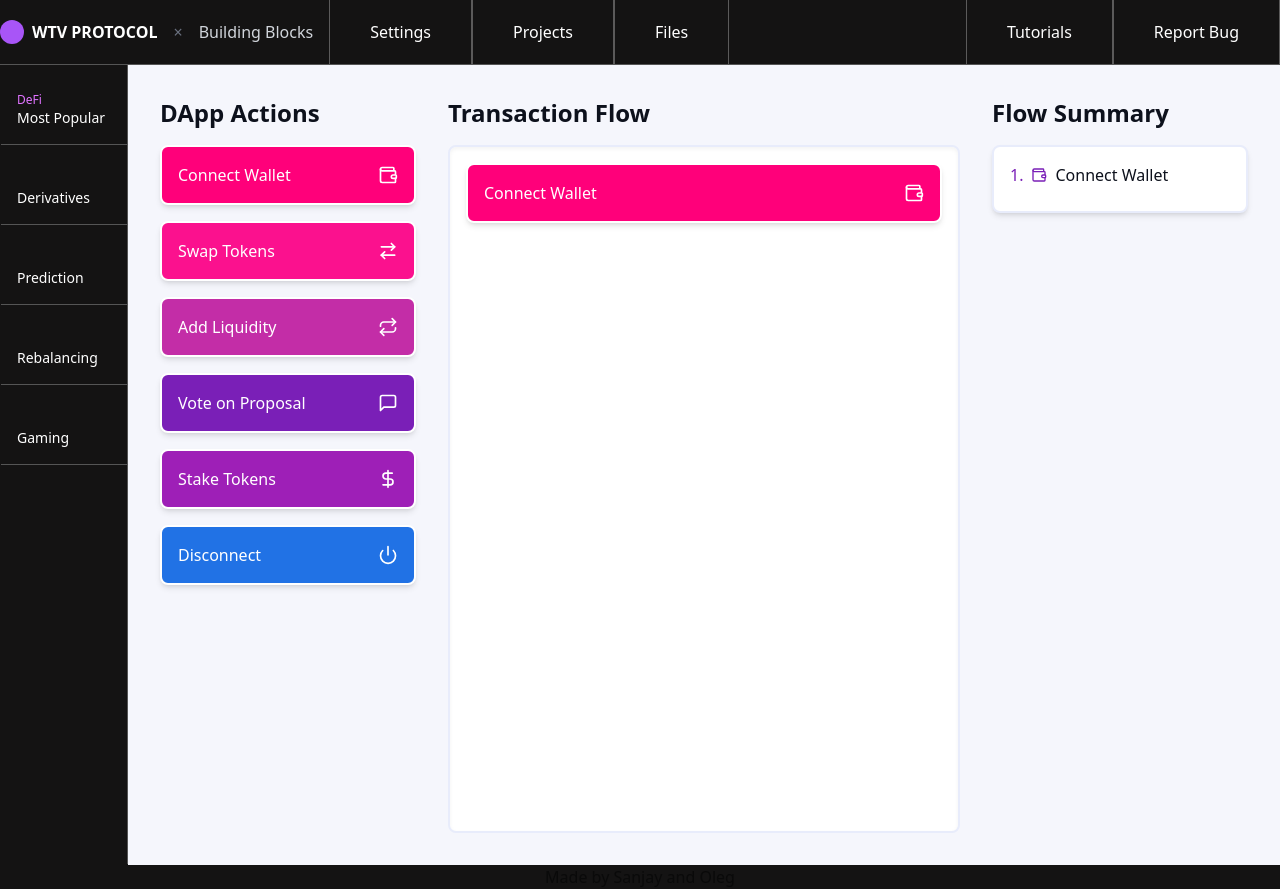
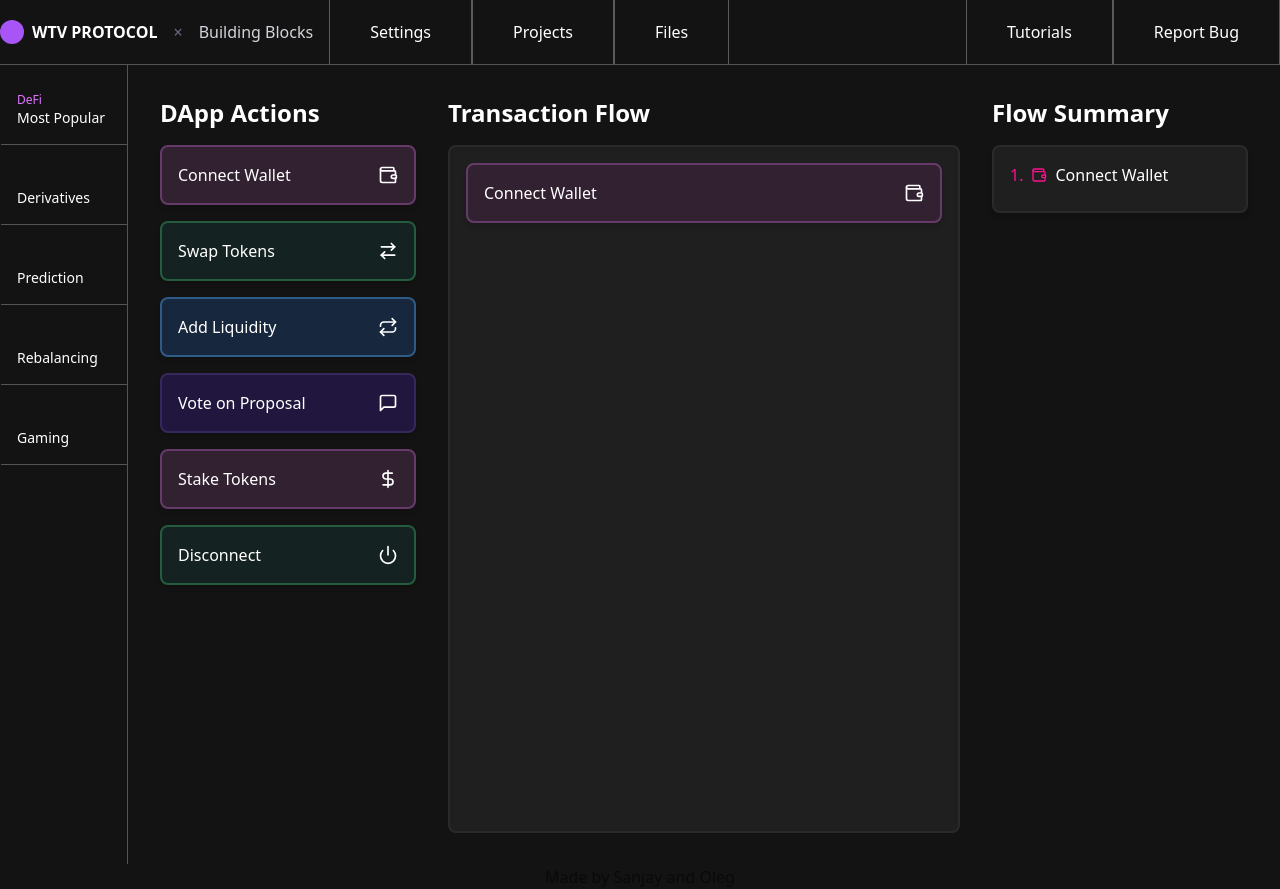
Before and after one commit to sanjayamirthraj/blockbuild, a Next.js app: page / in a window 1280 px wide. Both pictures are taken after a click on the button "Connect Wallet". Built offline with nearby package versions, Linux system fonts and the light colour scheme.

Commit message:
added better block colours

```diff
--- a/components/web3-blocks.tsx
+++ b/components/web3-blocks.tsx
@@ -13,12 +13,12 @@ import {
 
 // Define the block types with Web3/crypto content, colors, and icons
 const blockTypes = [
-  { id: 'start', content: 'Connect Wallet', color: 'bg-[#FF007A]', icon: Wallet },
-  { id: 'swap', content: 'Swap Tokens', color: 'bg-[#FB118E]', icon: ArrowRightLeft },
-  { id: 'liquidity', content: 'Add Liquidity', color: 'bg-[#C32DA7]', icon: Repeat },
-  { id: 'governance', content: 'Vote on Proposal', color: 'bg-[#7A1FB7]', icon: MessageSquare },
-  { id: 'stake', content: 'Stake Tokens', color: 'bg-[#9E1FB7]', icon: DollarSign },
-  { id: 'end', content: 'Disconnect', color: 'bg-[#2172E5]', icon: Power },
+  { id: 'start', content: 'Connect Wallet', color: 'bg-[#322131]', borderColor: 'border-[#663B6A]', icon: Wallet },
+  { id: 'swap', content: 'Swap Tokens', color: 'bg-[#142321]', borderColor: 'border-[#245C3D]', icon: ArrowRightLeft },
+  { id: 'liquidity', content: 'Add Liquidity', color: 'bg-[#17273E]', borderColor: 'border-[#2F5B87]', icon: Repeat },
+  { id: 'governance', content: 'Vote on Proposal', color: 'bg-[#21173E]', borderColor: 'border-[#35285B]', icon: MessageSquare },
+  { id: 'stake', content: 'Stake Tokens', color: 'bg-[#322131]', borderColor: 'border-[#663B6A]', icon: DollarSign },
+  { id: 'end', content: 'Disconnect', color: 'bg-[#142321]', borderColor: 'border-[#245C3D]', icon: Power },
 ]
 
 export default function Web3BlocksComponent() {
@@ -54,16 +54,16 @@ export default function Web3BlocksComponent() {
   }
 
   return (
-    <div className="flex h-screen bg-[#F5F6FC] p-8">
+    <div className="flex h-screen bg-[#141313] p-8">
       <div className="w-64 mr-8">
-        <h2 className="text-2xl font-bold mb-4 text-[#0D111C]">DApp Actions</h2>
+        <h2 className="text-2xl font-bold mb-4 text-white">DApp Actions</h2>
         <div className="flex flex-col gap-4">
           {blockTypes.map((block) => (
             <button
               key={block.id}
               onClick={() => addBlock(block)}
               className={`${block.color} text-white p-4 rounded-lg shadow-md cursor-pointer select-none
-                          flex items-center justify-between border-2 border-white hover:border-[#FB118E] transition-colors`}
+                          flex items-center justify-between border-2 ${block.borderColor} hover:border-[#FB118E] transition-colors`}
             >
               <span>{block.content}</span>
               <block.icon className="w-5 h-5" />
@@ -74,14 +74,14 @@ export default function Web3BlocksComponent() {
 
       <div className="flex-1 flex flex-col">
         <div className="flex justify-between items-center mb-4">
-          <h2 className="text-2xl font-bold text-[#0D111C]">Transaction Flow</h2>
+          <h2 className="text-2xl font-bold text-white">Transaction Flow</h2>
           {showFinishButton && (
-            <Button onClick={handleFinish} className="bg-[#FF007A] hover:bg-[#FB118E] text-white">
+            <Button onClick={handleFinish} className="bg-[#322131] hover:bg-[#21173E] text-white">
               Execute Flow
             </Button>
           )}
         </div>
-        <div className="flex-1 bg-white rounded-lg shadow-inner p-4 min-h-[200px] overflow-y-auto border-2 border-[#E8ECFB]">
+        <div className="flex-1 bg-[#1F1F1F] rounded-lg shadow-inner p-4 min-h-[200px] overflow-y-auto border-2 border-[#2A2A2A]">
           <Reorder.Group axis="y" values={placedBlocks} onReorder={setPlacedBlocks} className="flex flex-col gap-2">
             {placedBlocks.map((block) => (
               <Reorder.Item key={block.uniqueId} value={block} className="list-none">
@@ -93,7 +93,7 @@ export default function Web3BlocksComponent() {
                       animate={{ opacity: 1 }}
                       exit={{ opacity: 0 }}
                       className={`${block.color} text-white p-4 rounded-lg shadow-md cursor-move select-none
-                                  flex items-center justify-between border-2 border-white hover:border-[#FB118E] transition-colors w-full`}
+                                  flex items-center justify-between border-2 ${block.borderColor} hover:border-[#FB118E] transition-colors w-full`}
                     >
                       <span>{block.content}</span>
                       <block.icon className="w-5 h-5" />
@@ -117,13 +117,13 @@ export default function Web3BlocksComponent() {
       </div>
 
       <div className="w-64 ml-8">
-        <h2 className="text-2xl font-bold mb-4 text-[#0D111C]">Flow Summary</h2>
-        <div className="bg-white rounded-lg shadow-md p-4 border-2 border-[#E8ECFB]">
+        <h2 className="text-2xl font-bold mb-4 text-white">Flow Summary</h2>
+        <div className="bg-[#1F1F1F] rounded-lg shadow-md p-4 border-2 border-[#2A2A2A]">
           {placedBlocks.map((block, index) => (
             <div key={block.uniqueId} className="mb-2 flex items-center">
-              <span className="mr-2 text-[#7A1FB7]">{index + 1}.</span>
-              <block.icon className="w-4 h-4 mr-2 text-[#7A1FB7]" />
-              <span className="text-[#0D111C]">{block.content}</span>
+              <span className="mr-2 text-[#FB118E]">{index + 1}.</span>
+              <block.icon className="w-4 h-4 mr-2 text-[#FB118E]" />
+              <span className="text-white">{block.content}</span>
             </div>
           ))}
         </div>
```
